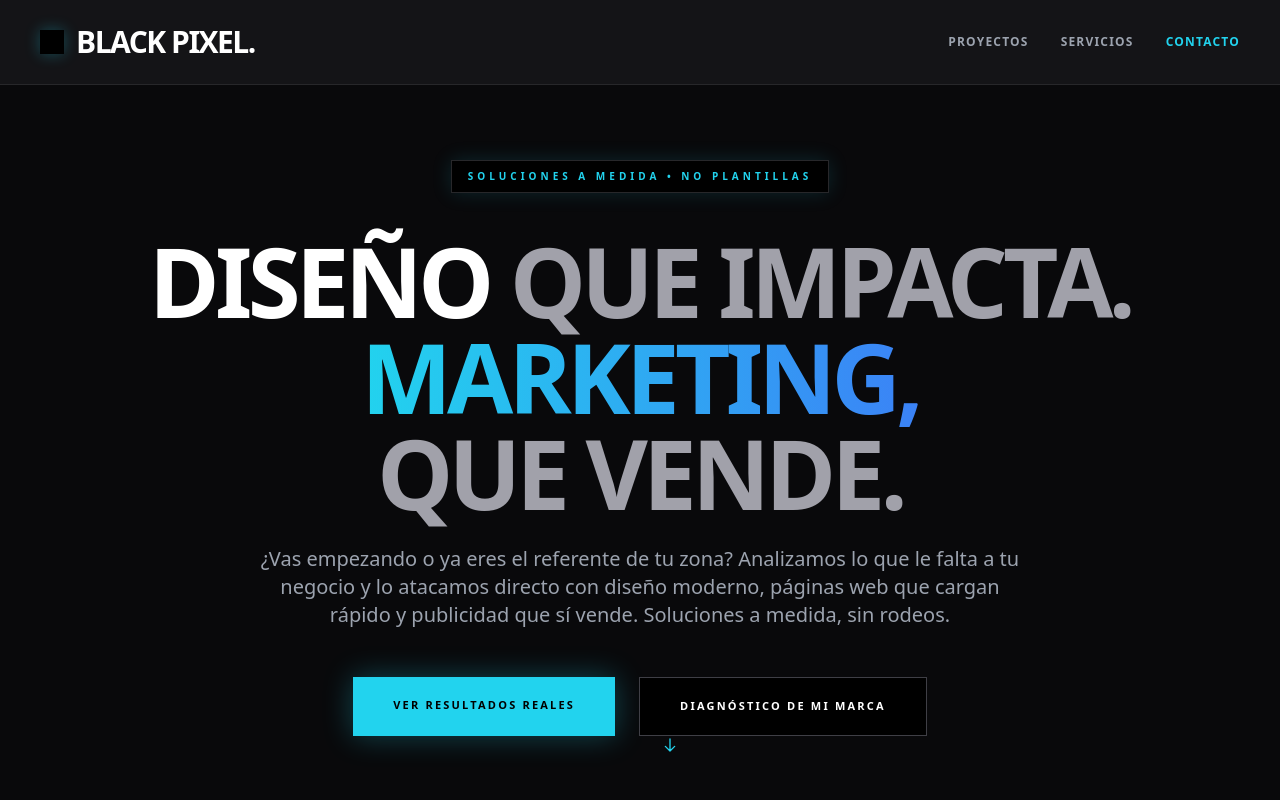
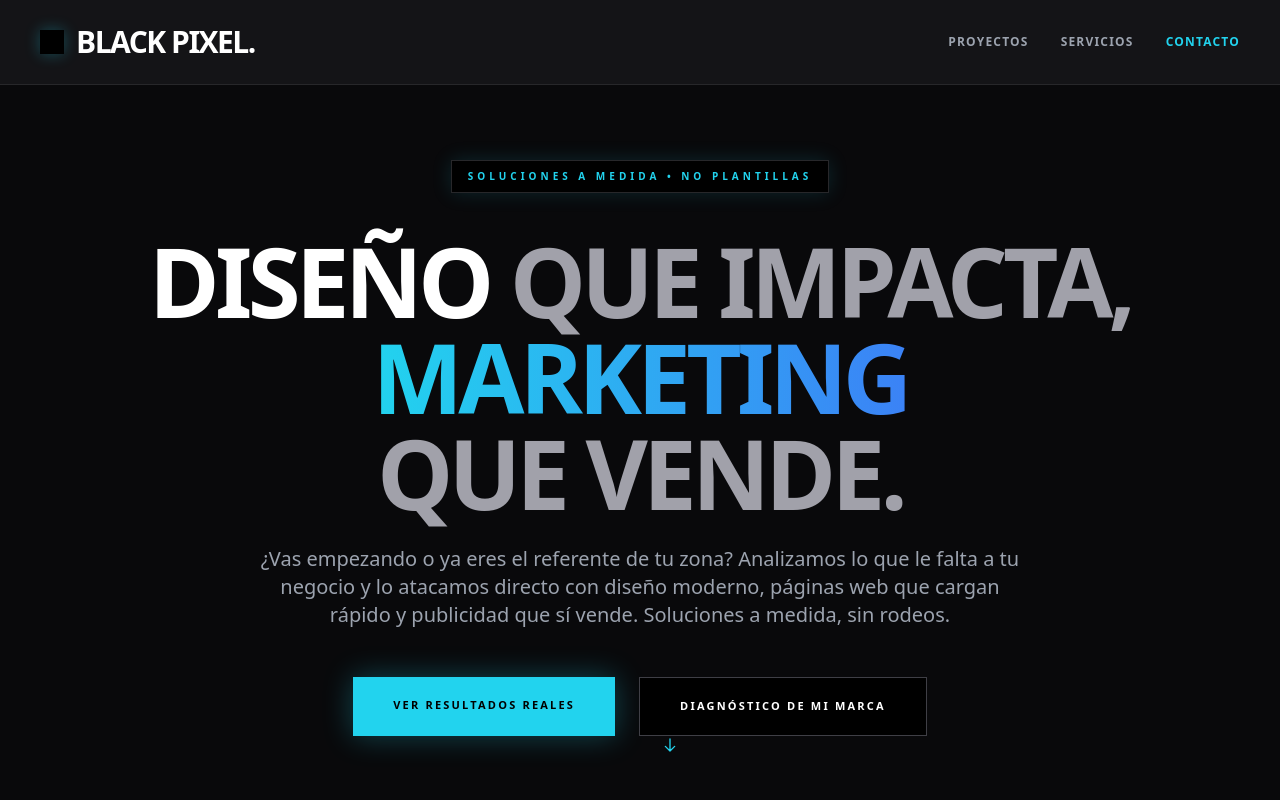
Before and after one commit to lioncarballo88/blackpixel-web, a plain HTML site: page bin/index.html in a window 1280 px wide. Shown: the top 800 px of the page. Drawn offline with nearby package versions, Linux system fonts and the light colour scheme.

Commit message:
Adjusted punctuation in index.html (lines 55, 56)

```diff
--- a/bin/index.html
+++ b/bin/index.html
@@ -52,8 +52,8 @@
             </div>
 
             <h1 class="text-6xl md:text-8xl font-black text-zinc-400 uppercase tracking-tighter mb-6 leading-none" data-aos="fade-up" data-aos-delay="100">
-                <span class="text-white">Diseño</span> que impacta. <br>
-                <span class="text-transparent bg-clip-text bg-gradient-to-r from-cyan-400 to-blue-500">marketing,</span> <br>
+                <span class="text-white">Diseño</span> que impacta, <br>
+                <span class="text-transparent bg-clip-text bg-gradient-to-r from-cyan-400 to-blue-500">marketing</span> <br>
                 que vende.
             </h1>
 
```
